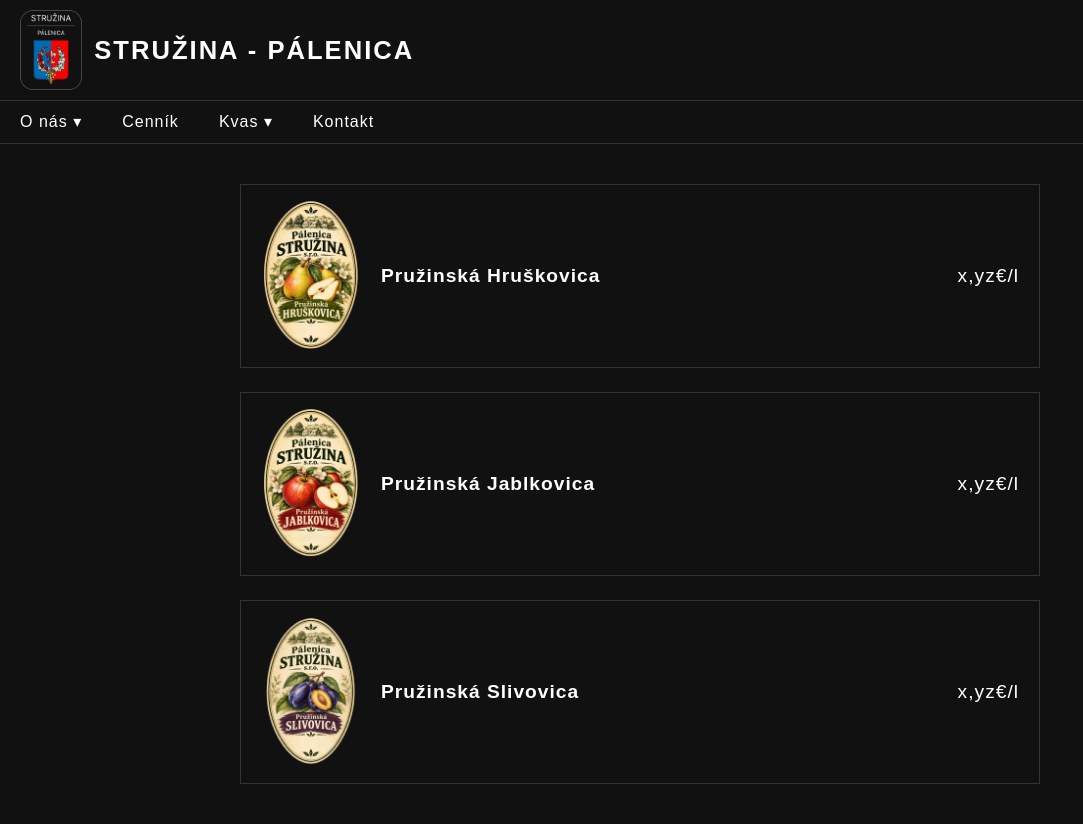
After one commit to SVKdano/palenicaWeb, a Laravel app: page /palenica/products in a window 1280 px wide. The commit adds this page. Shown: the whole page, without its empty margins (0-1083 px from the left). Run offline with Laravel 12, Linux system fonts and the light colour scheme.

Commit message:
palenica products added

```diff
--- /dev/null
+++ b/public/css/products.css
@@ -0,0 +1,70 @@
+.products {
+    flex: 1;
+    display: flex;
+    flex-direction: column;
+    align-items: center;
+    gap: 24px;
+    padding: 40px 20px;
+}
+
+.product {
+    width: 100%;
+    max-width: 800px;
+    display: flex;
+    align-items: center;
+    justify-content: space-between;
+    gap: 20px;
+    padding: 16px 20px;
+    border: 1px solid #333;
+}
+
+.product-info {
+    display: flex;
+    align-items: center;
+    gap: 20px;
+}
+
+.product-image {
+    width: 100px;
+    height: 150px;
+    object-fit: cover;
+}
+
+.product-name,
+.product-price {
+    font-size: 1.2rem;
+    letter-spacing: 1px;
+}
+
+.product-price {
+    white-space: nowrap;
+}
+
+@media (max-width: 768px) {
+    .product {
+        flex-direction: column;
+        gap: 50px;
+        text-align: center;
+    }
+
+    .product-info {
+        flex-direction: column;
+        gap: 12px;
+    }
+
+    .product-name,
+    .product-price {
+        font-size: 1rem;
+    }
+}
+
+@media (min-width: 1920px) {
+    .product {
+        max-width: 1100px;
+    }
+
+    .product-image {
+        width: 140px;
+        height: 210px;
+    }
+}
--- /dev/null
+++ b/resources/views/palenica/products.blade.php
@@ -0,0 +1,38 @@
+<!DOCTYPE html>
+<html lang="{{ str_replace('_', '-', app()->getLocale()) }}">
+    <head>
+        <meta charset="utf-8">
+        <meta name="viewport" content="width=device-width, initial-scale=1">
+        <title>{{ config('app.name', 'Laravel') }}</title>
+        <link rel="stylesheet" href="{{ asset('css/palenica.css') }}?v={{ filemtime(public_path('css/palenica.css')) }}">
+        <link rel="stylesheet" href="{{ asset('css/products.css') }}?v={{ filemtime(public_path('css/products.css')) }}">
+        <script src="{{ asset('js/palenica.js') }}?v={{ filemtime(public_path('js/palenica.js')) }}" defer></script>
+    </head>
+    <body>
+        @include('partials.palenica-header')
+
+        <main class="products">
+            <div class="product">
+                <div class="product-info">
+                    <img src="{{ asset('images/palenica_hruska.png') }}" alt="Pružinská Hruškovica" class="product-image">
+                    <strong class="product-name">Pružinská Hruškovica</strong>
+                </div>
+                <span class="product-price">x,yz€/l</span>
+            </div>
+            <div class="product">
+                <div class="product-info">
+                    <img src="{{ asset('images/palenica_jablko.png') }}" alt="Pružinská Jablkovica" class="product-image">
+                    <strong class="product-name">Pružinská Jablkovica</strong>
+                </div>
+                <span class="product-price">x,yz€/l</span>
+            </div>
+            <div class="product">
+                <div class="product-info">
+                    <img src="{{ asset('images/palenica_slivka.png') }}" alt="Pružinská Slivovica" class="product-image">
+                    <strong class="product-name">Pružinská Slivovica</strong>
+                </div>
+                <span class="product-price">x,yz€/l</span>
+            </div>
+        </main>
+    </body>
+</html>
--- a/resources/views/partials/palenica-header.blade.php
+++ b/resources/views/partials/palenica-header.blade.php
@@ -16,7 +16,7 @@
                 <li><a href="{{ url('/palenica/sucasnost') }}">Súčasnosť</a></li>
             </ul>
         </li>
-        <li class="navbar-item"><a href="{{ url('/palenica/cennik') }}" class="navbar-link">Cenník</a></li>
+        <li class="navbar-item"><a href="{{ route('palenica.products') }}" class="navbar-link">Cenník</a></li>
         <li class="navbar-item">
             <button type="button" class="navbar-link">Kvas</button>
             <ul class="navbar-dropdown">
--- a/routes/web.php
+++ b/routes/web.php
@@ -14,6 +14,10 @@ Route::get('/palenica/kontakt', function () {
     return view('palenica.kontakt');
 })->name('palenica.kontakt');
 
+Route::get('/palenica/products', function () {
+    return view('palenica.products');
+})->name('palenica.products');
+
 Route::get('/mustaren', function () {
     return view('mustaren');
 })->name('mustaren');
```
Also changed, not shown: public/images/palenica_hruska.png (added), public/images/palenica_jablko.png (added), public/images/palenica_slivka.png (added).
